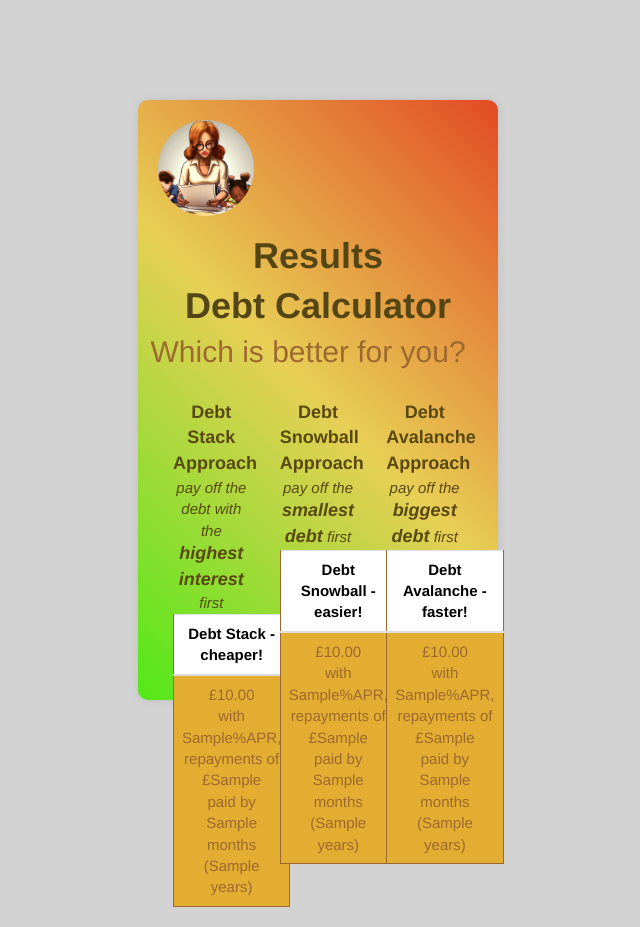
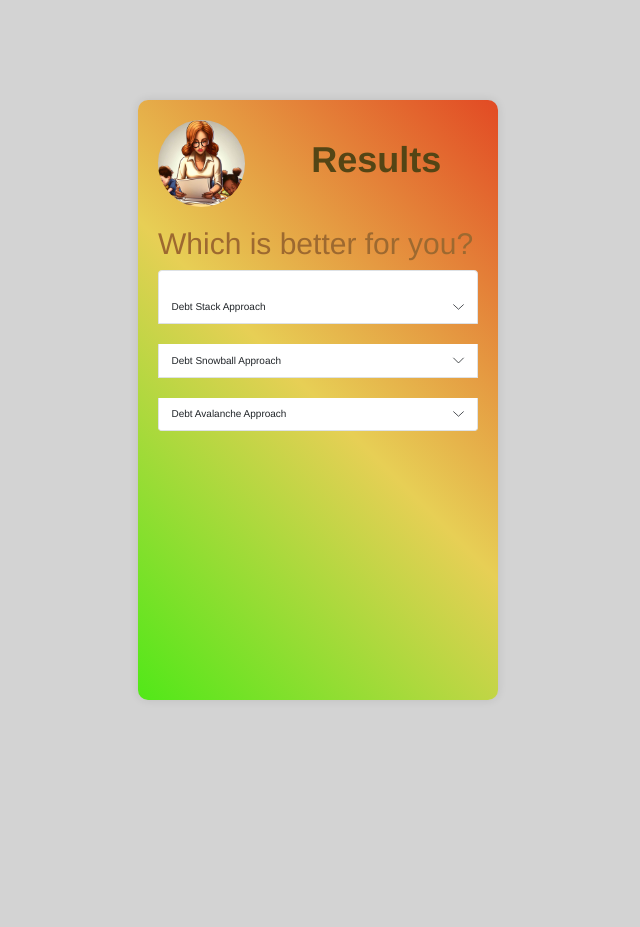
Before and after one commit to annwyl21/debt_comparison, a Flask app: template application/templates/results.html in a window 1280 px wide. Shown: the whole page, without its empty margins (322-962 px from the left). After the commit the page ends 700 px from the top, so only its background shows below. Run offline with Flask 3, Linux system fonts and the light colour scheme; the template is opened without the code that fills it: most values are stand-ins (such as "Sample title", 1, 10 or a date in 2020); some libraries are stand-ins or nearby versions.

Commit message:
add accordion to results page, needs css styling

```diff
--- a/application/static/styles/styles.css
+++ b/application/static/styles/styles.css
@@ -22,20 +22,15 @@ table, th, td {
 
 td {
     color: #544515;
-    text-align: center;
+    text-align: left;
 }
 
 .table-striped>tbody>tr:nth-child(odd)>td,
 .table-striped>tbody>tr:nth-child(odd)>th {
      background-color: #eeb633;
-     text-align: center;
+     text-align: left;
      color: #9d6930;
    }
-
-#repayment_methods_table {
-    border: None;
-    text-align: left;
-}
 
 h1, h4{
     text-align: center;
@@ -59,11 +54,6 @@ h6 {
 th {
     color: #544515;
     text-align: center;
-    font-weight: bold;
-}
-
-input:placeholder-shown {
-    font-style: italic;
 }
 
 .accordion-button:not(.collapsed) {
@@ -74,11 +64,6 @@ input:placeholder-shown {
 .btn-primary {
     background-color: #9d6930;
     border-color: #9d6930;
-}
-
-footer {
-    text-align: left;
-    font-size: 0.5em;
 }
 
 img {
--- a/application/templates/results.html
+++ b/application/templates/results.html
@@ -3,19 +3,32 @@
 {% block main_content %}
 
 <div class="row">
-    <div class="col-sm-12">
-        <img src="{{ url_for('static', filename='images/anxious_woman.jpeg') }}" class="img-responsive margin" width="30%" alt="woman solving debt problems">
+    <div class="col-sm-4">
+        <img src="{{ url_for('static', filename='images/anxious_woman.jpeg') }}" class="img-responsive margin" alt="woman solving debt problems">
+    </div>
+    <div class="col-sm-8">
         <h1>Results</h1>
     </div>
+</div>
+<div class="row">
+    <div class="col-sm-12">
+        <h2>Which is better for you?</h2>
+    </div>
+</div>
 
-    <h1>Debt Calculator</h1>
-        <h2>Which is better for you?</h2>
+<div class="row">
+    <div class="col-sm-12">
+        <!-- accordion -->
+        <div class="accordion" id="results-accordion">
 
-        <!-- add a results accordion -->
-
-</div>
-    <div class="col-sm-4">
-        <br>
+            <div class="accordion-item">
+                <h2 class="accordion-header" id="debt_stack">
+                    <button class="accordion-button collapsed" type="button" data-bs-toggle="collapse" data-bs-target="#stack" aria-expanded="false" aria-controls="stack">
+                    Debt Stack Approach
+                    </button>
+                </h2>
+                <div id="stack" class="accordion-collapse collapse" aria-labelledby="debt_stack" data-bs-parent="#results-accordion">
+                    <div class="accordion-body">
                         <span>Debt Stack Approach</span>
                         <br>
                         <i>pay off the debt with the <span>highest interest</span> first</i>
@@ -35,8 +48,17 @@
                             </tbody>
                         </table>
                     </div>
-    <div class="col-sm-4">
-        <br>
+                </div>
+            </div>
+
+            <div class="accordion-item">
+                <h2 class="accordion-header" id="debt_snowball">
+                    <button class="accordion-button collapsed" type="button" data-bs-toggle="collapse" data-bs-target="#snowball" aria-expanded="false" aria-controls="snowball">
+                    Debt Snowball Approach
+                    </button>
+                </h2>
+                <div id="snowball" class="accordion-collapse collapse" aria-labelledby="debt_snowball" data-bs-parent="#results-accordion">
+                    <div class="accordion-body">
                         <span>Debt Snowball Approach</span>
                         <br>
                         <i>pay off the <span>smallest debt</span> first</i>
@@ -56,8 +78,17 @@
                             </tbody>
                         </table>
                     </div>
-    <div class="col-sm-4">
-        <br>
+                </div>
+            </div>
+
+            <div class="accordion-item">
+                <h2 class="accordion-header" id="debt_avalanche">
+                <button class="accordion-button collapsed" type="button" data-bs-toggle="collapse" data-bs-target="#avalanche" aria-expanded="false" aria-controls="avalanche">
+                Debt Avalanche Approach
+                </button>
+                </h2>
+                <div id="avalanche" class="accordion-collapse collapse" aria-labelledby="debt_avalanche" data-bs-parent="#results-accordion">
+                    <div class="accordion-body">
                         <span>Debt Avalanche Approach</span>
                         <br>
                         <i>pay off the <span>biggest debt</span> first</i>
@@ -77,8 +108,11 @@
                         </tbody>
                         </table>
                     </div>
+                </div>
+            </div>
 
-
-
+        </div>
+    </div>
+</div>
 
 {% endblock %}
```
Lines whose indentation alone changed are shown as unchanged.
